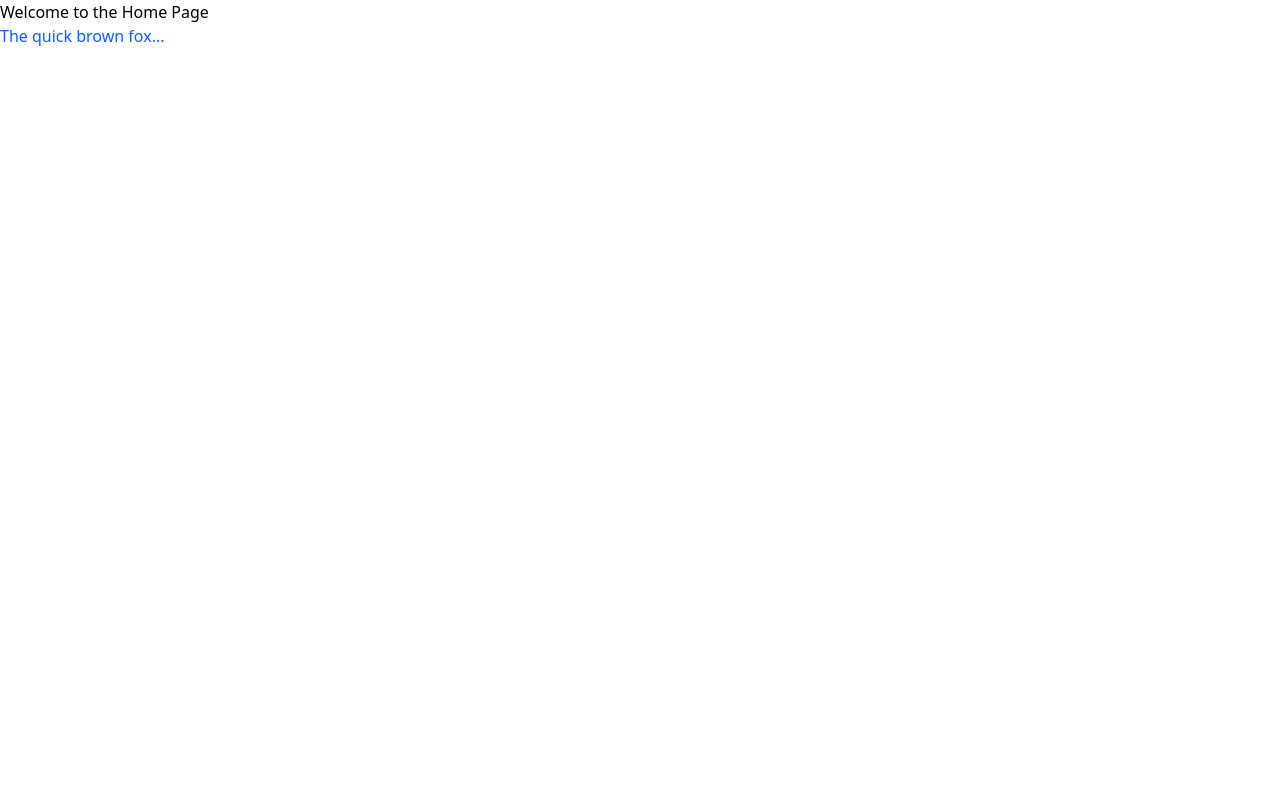
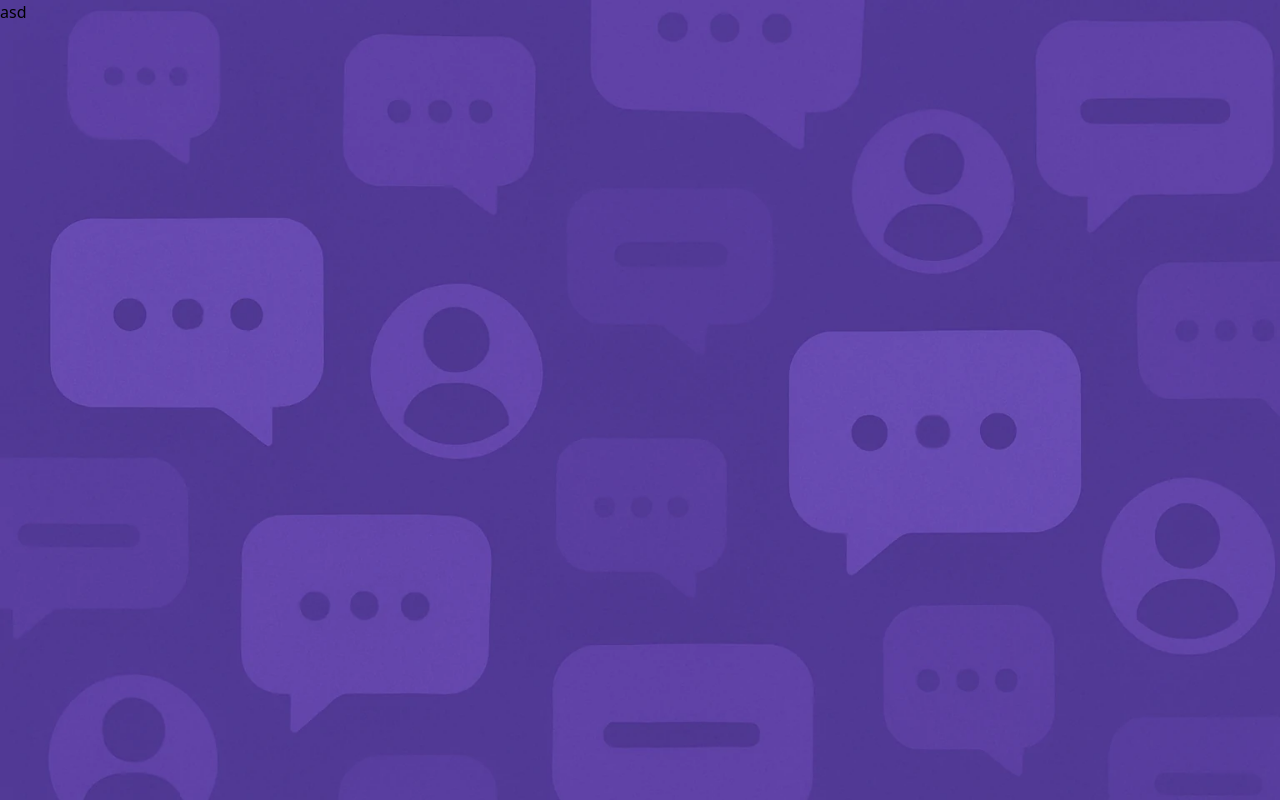
Before and after one commit to EchoNowProject/Frontend, a React (Vite) app: page / in a window 1280 px wide. Built offline with nearby package versions, Linux system fonts and the light colour scheme.

Commit message:
FEAT - Se añade el fondo de la landing page

```diff
--- /dev/null
+++ b/src/pages/LandingPage/LandingPage.css
@@ -0,0 +1,10 @@
+#main {
+  background-image: url('/src/assets/images/landing-page.webp');
+  background-size: cover;
+  background-position: center;
+  width: 100vw;
+  height: 100vh;
+  min-height: 100vh;
+  margin: 0;
+  padding: 0;
+}
--- /dev/null
+++ b/src/pages/LandingPage/LangingPage.tsx
@@ -0,0 +1,5 @@
+import './LandingPage.css';
+
+export default function LandingPage() {
+  return <div id="main">asd</div>;
+}
```
Also changed, not shown: src/routes/index.tsx (+13 -7 lines), src/assets/images/landing-page.webp (added).
